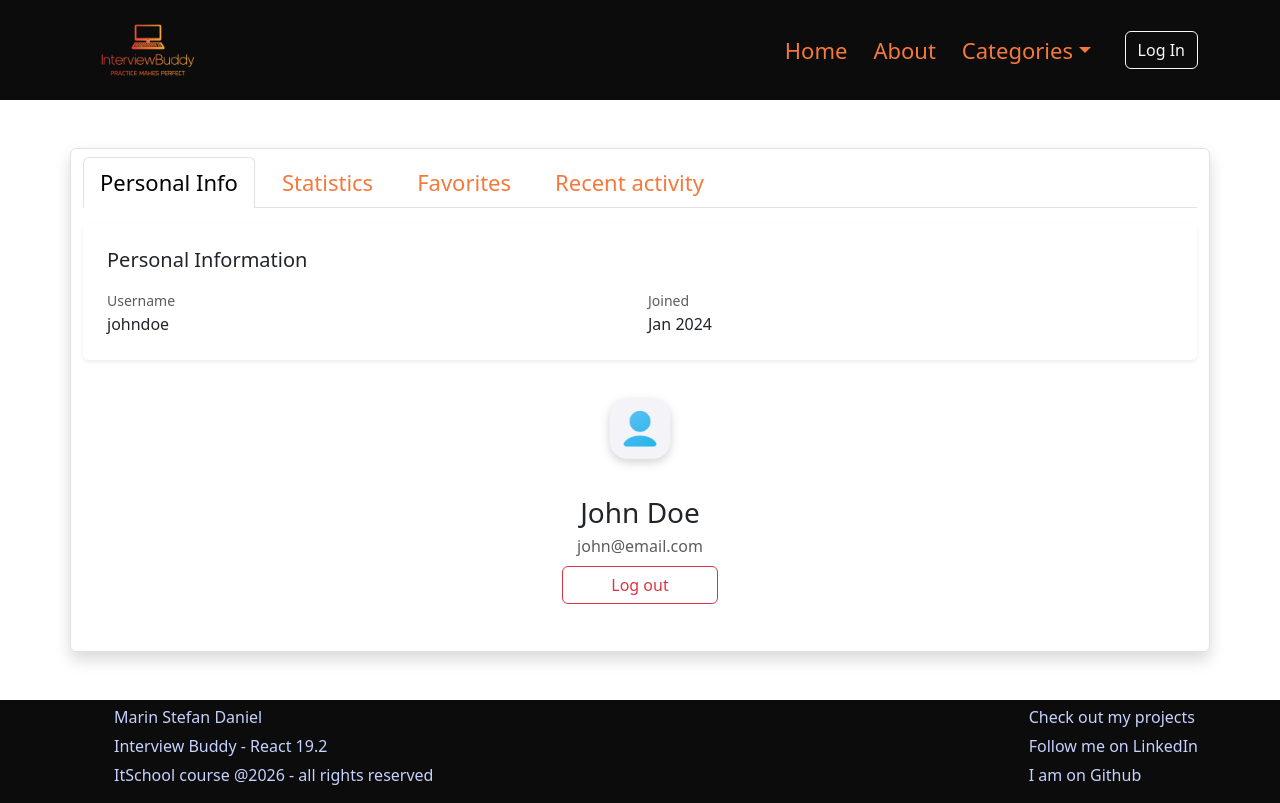
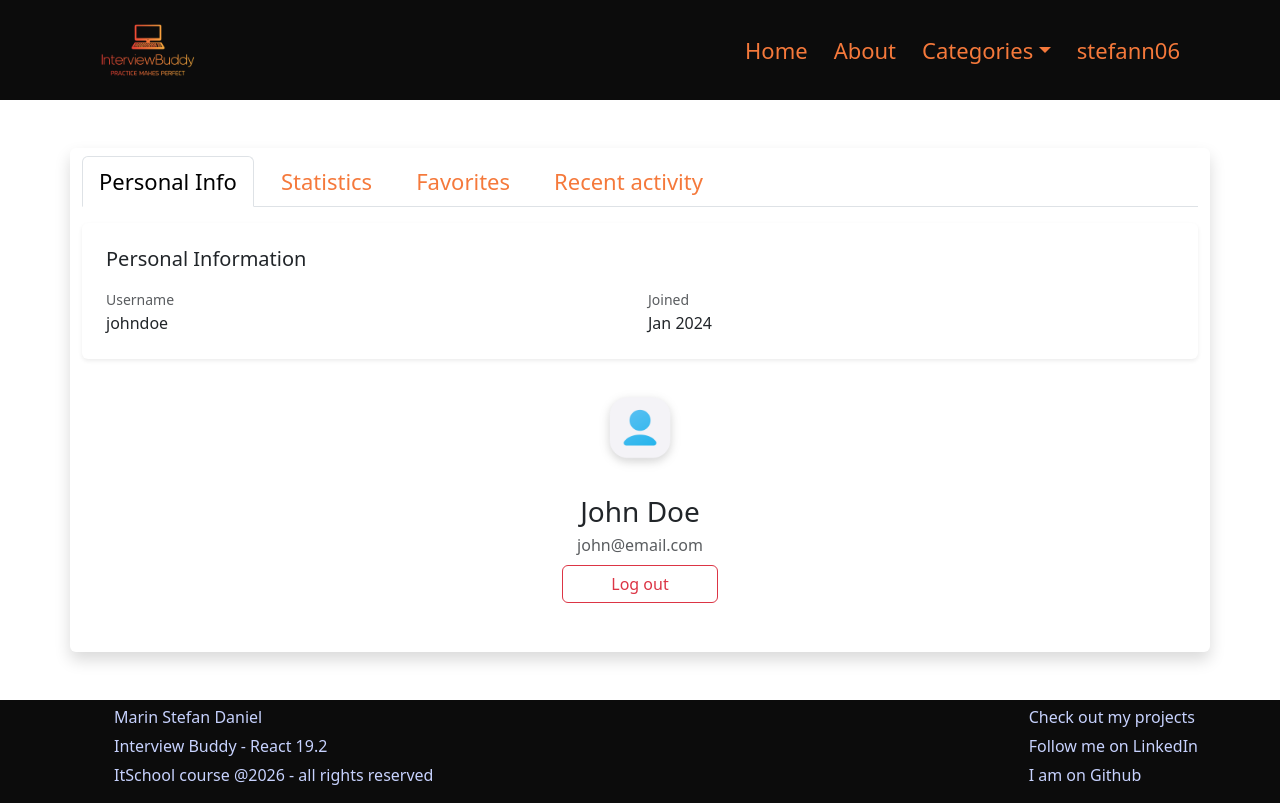
Before and after one commit to marin-stefan/InterviewBuddy, a React (Vite) app: page /user in a window 1280 px wide. Built offline with nearby package versions, Linux system fonts and the light colour scheme.

Commit message:
minor css and cleanup

```diff
--- a/src/components/Header/Header.jsx
+++ b/src/components/Header/Header.jsx
@@ -2,11 +2,11 @@ import "./Header.css";
 import { Link } from "react-router-dom";
 import { Dropdown } from "react-bootstrap";
 import LogoImage from "../../assets/interviewBuddy.png";
-import { useNavigate } from "react-router-dom";
+// import { useNavigate } from "react-router-dom";
 
 export default function Header() {
-    const isLogged = false;
-    const navigate = useNavigate();
+    const isLogged = true;
+    // const navigate = useNavigate();
 
     return (
         <header>
--- a/src/pages/User/User.jsx
+++ b/src/pages/User/User.jsx
@@ -140,7 +140,7 @@ export default function User() {
                 </Accordion>
             </div>
 
-            <div className="d-none d-md-block container my-5 border rounded shadow h-100 pt-2">
+            <div className="d-none d-md-block container my-5 rounded shadow h-100 pt-2">
                 <Tabs
                     defaultActiveKey="info"
                     transition={false}
```
